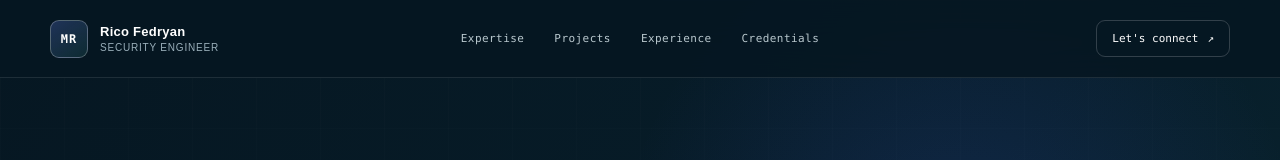
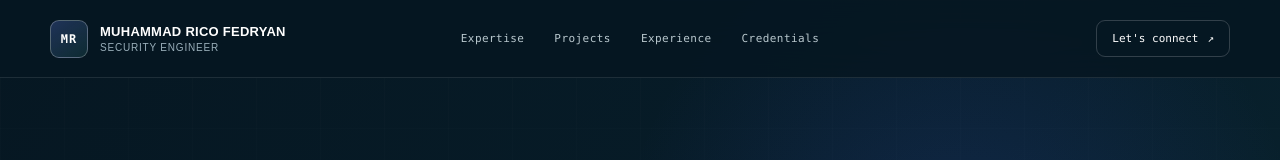
Before and after one commit to vedrico14/Portofolio-Rico_Fedryan, a Next.js app: page / in a window 1280 px wide. Shown: the top 160 px of the page. Built offline with nearby package versions, Linux system fonts and the light colour scheme.

Commit message:
Update brand name to full name in header

```diff
--- a/app/page.tsx
+++ b/app/page.tsx
@@ -151,7 +151,7 @@ export default function Home() {
         <a className="brand" href="#top" aria-label="Back to top">
           <span className="brand-mark">MR</span>
           <span className="brand-copy">
-            <strong>Rico Fedryan</strong>
+            <strong>MUHAMMAD RICO FEDRYAN</strong>
             <small>Security Engineer</small>
           </span>
         </a>
```
